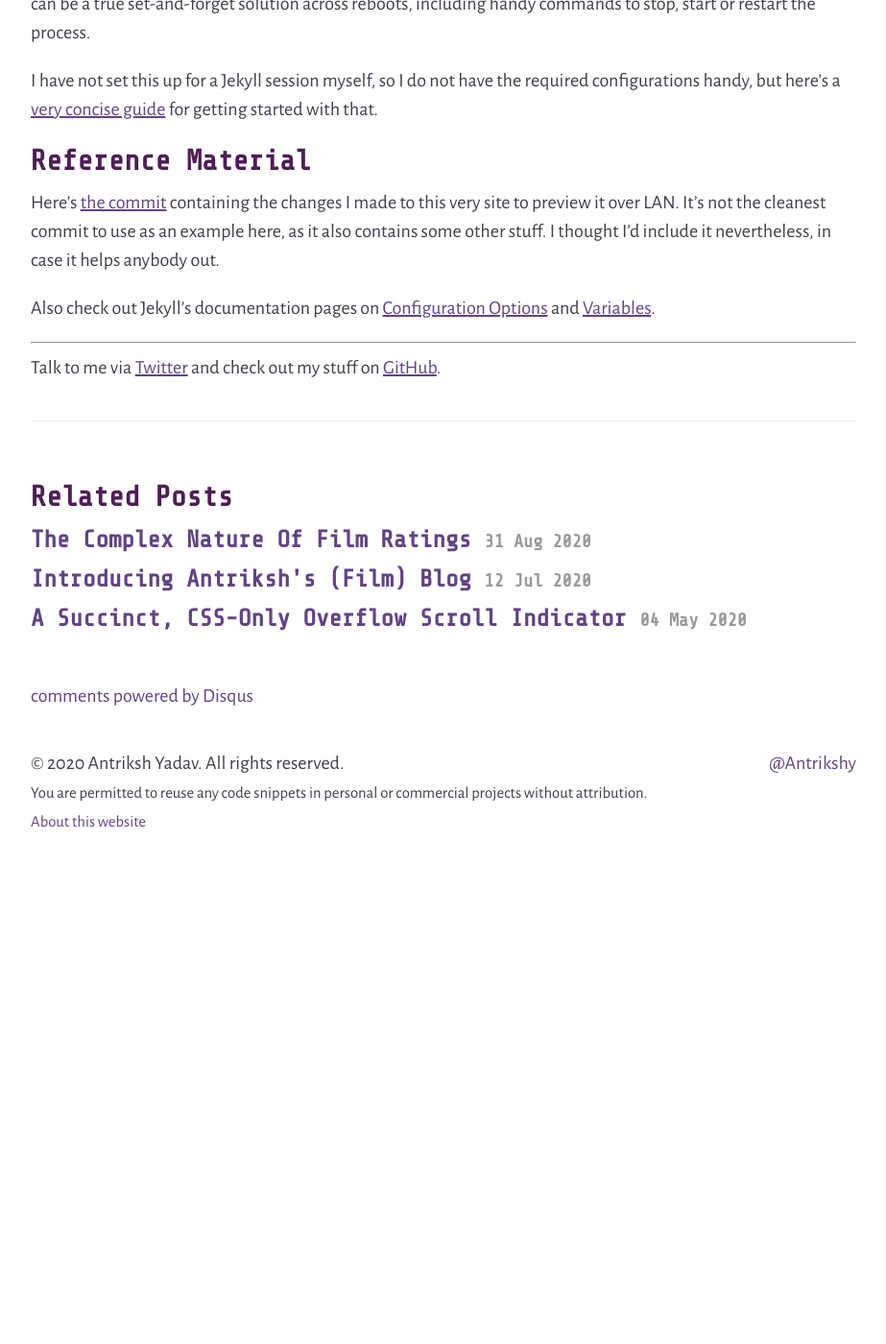
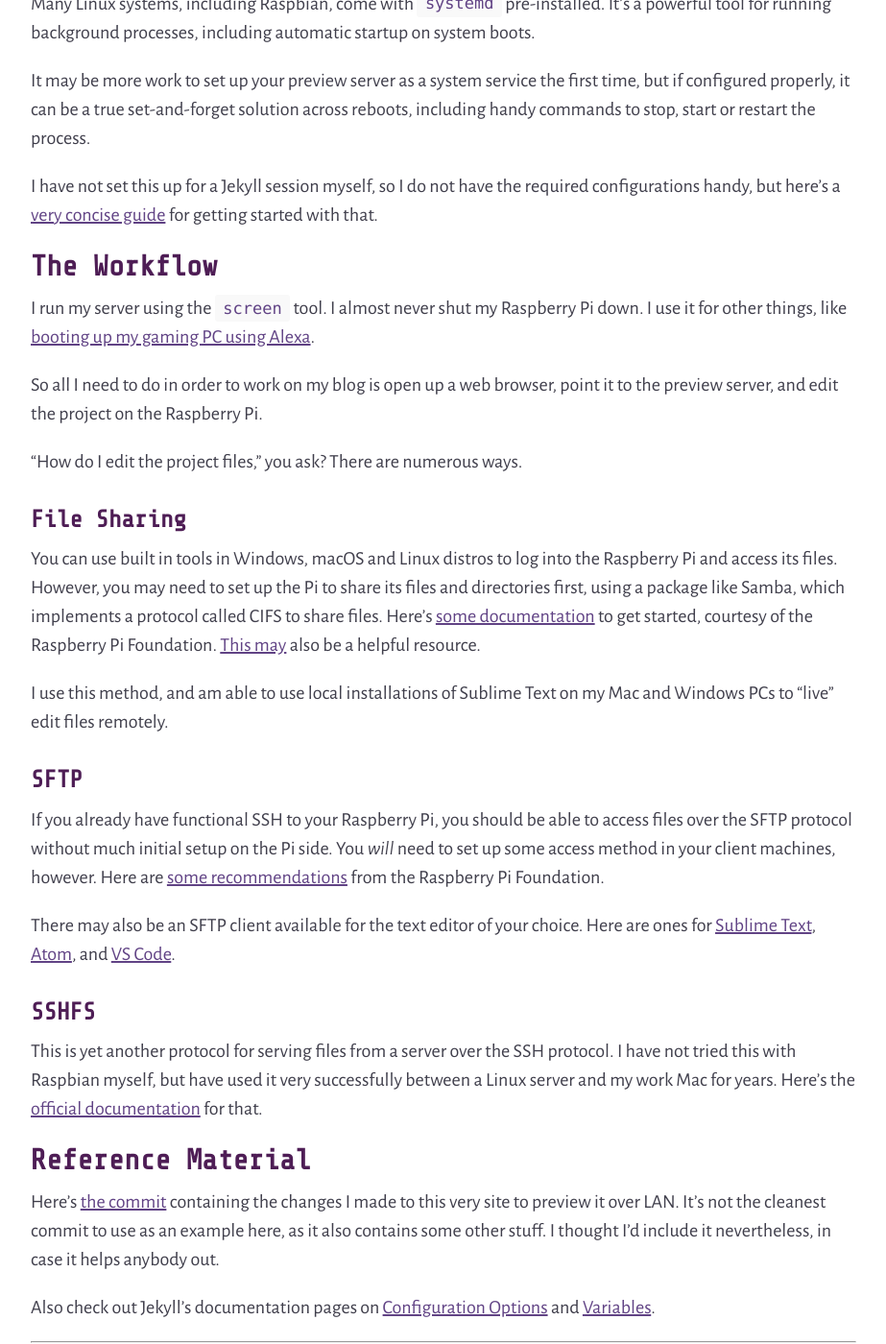
Before and after one commit to Antrikshy/antrikshy.github.io, a Jekyll site: the page built from code/_posts/2020-09-06-jekyll-blogging-from-any-computer-on-your-network-with-a-raspberry-pi.md, in a window 1280 px wide and 1400 px high, scrolled down 4922 px. Shown: the whole window at 96% size, without its empty margins (178-1101 px from the left). Built offline with Jekyll 4.4.1, drawn with Linux system fonts in a browser that asks for light colours; some web fonts are replaced; comment, search, counter and statistics services are not loaded; before the commit the page ends 5812 px from its top, so only the background shows below that; some of the changed text lies outside the part shown.

Commit message:
Update to recent code.Antrikshy post

```diff
--- a/code/_posts/2020-09-06-jekyll-blogging-from-any-computer-on-your-network-with-a-raspberry-pi.md
+++ b/code/_posts/2020-09-06-jekyll-blogging-from-any-computer-on-your-network-with-a-raspberry-pi.md
@@ -111,6 +111,8 @@ So far, you may have been running the Jekyll server directly in your Raspberry P
 
 There are other ways to run background processes on Linux, but I have two recommendations.
 
+With either of these in place, you should be able to access your preview server by navigating to your Pi's IP address, followed by `:<port>` (4000 by default). For convenience, I have set up Bonjour access on my Pi, but that's a different topic. [Here's a tutorial](https://www.howtogeek.com/167190/how-and-why-to-assign-the-.local-domain-to-your-raspberry-pi/) for that.
+
 ### Quick And Dirty - `screen`
 
 I frequently run background processes for projects that I am actively working on. In my workflow, I consider my local Jekyll server such a project. I don't mind tinkering with if it gets interrupted for any reason.
@@ -137,6 +139,30 @@ It may be more work to set up your preview server as a system service the first
 
 I have not set this up for a Jekyll session myself, so I do not have the required configurations handy, but here's a [very concise guide](https://www.raspberrypi.org/documentation/linux/usage/systemd.md) for getting started with that.
 
+## The Workflow
+
+I run my server using the `screen` tool. I almost never shut my Raspberry Pi down. I use it for other things, like [booting up my gaming PC using Alexa](/code/powering-on-my-desktop-pc-using-alexa-and-a-raspberry-pi).
+
+So all I need to do in order to work on my blog is open up a web browser, point it to the preview server, and edit the project on the Raspberry Pi.
+
+"How do I edit the project files," you ask? There are numerous ways.
+
+### File Sharing
+
+You can use built in tools in Windows, macOS and Linux distros to log into the Raspberry Pi and access its files. However, you may need to set up the Pi to share its files and directories first, using a package like Samba, which implements a protocol called CIFS to share files. Here's [some documentation](https://www.raspberrypi.org/documentation/remote-access/samba.md) to get started, courtesy of the Raspberry Pi Foundation. [This may](https://ubuntu.com/tutorials/install-and-configure-samba) also be a helpful resource.
+
+I use this method, and am able to use local installations of Sublime Text on my Mac and Windows PCs to "live" edit files remotely.
+
+### SFTP
+
+If you already have functional SSH to your Raspberry Pi, you should be able to access files over the SFTP protocol without much initial setup on the Pi side. You *will* need to set up some access method in your client machines, however. Here are [some recommendations](https://www.raspberrypi.org/documentation/remote-access/ssh/sftp.md) from the Raspberry Pi Foundation.
+
+There may also be an SFTP client available for the text editor of your choice. Here are ones for [Sublime Text](https://packagecontrol.io/packages/SFTP), [Atom](https://atom.io/packages/remote-ftp), and [VS Code](https://marketplace.visualstudio.com/items?itemName=suntobright.vscode-sftp).
+
+### SSHFS
+
+This is yet another protocol for serving files from a server over the SSH protocol. I have not tried this with Raspbian myself, but have used it very successfully between a Linux server and my work Mac for years. Here's the [official documentation](https://www.raspberrypi.org/documentation/remote-access/ssh/sshfs.md) for that.
+
 ## Reference Material
 
 Here's [the commit](https://github.com/Antrikshy/antrikshy.github.io/commit/ffc3bc3886e34f75bb60f53ce0a1900321fb7af4) containing the changes I made to this very site to preview it over LAN. It's not the cleanest commit to use as an example here, as it also contains some other stuff. I thought I'd include it nevertheless, in case it helps anybody out.
```
